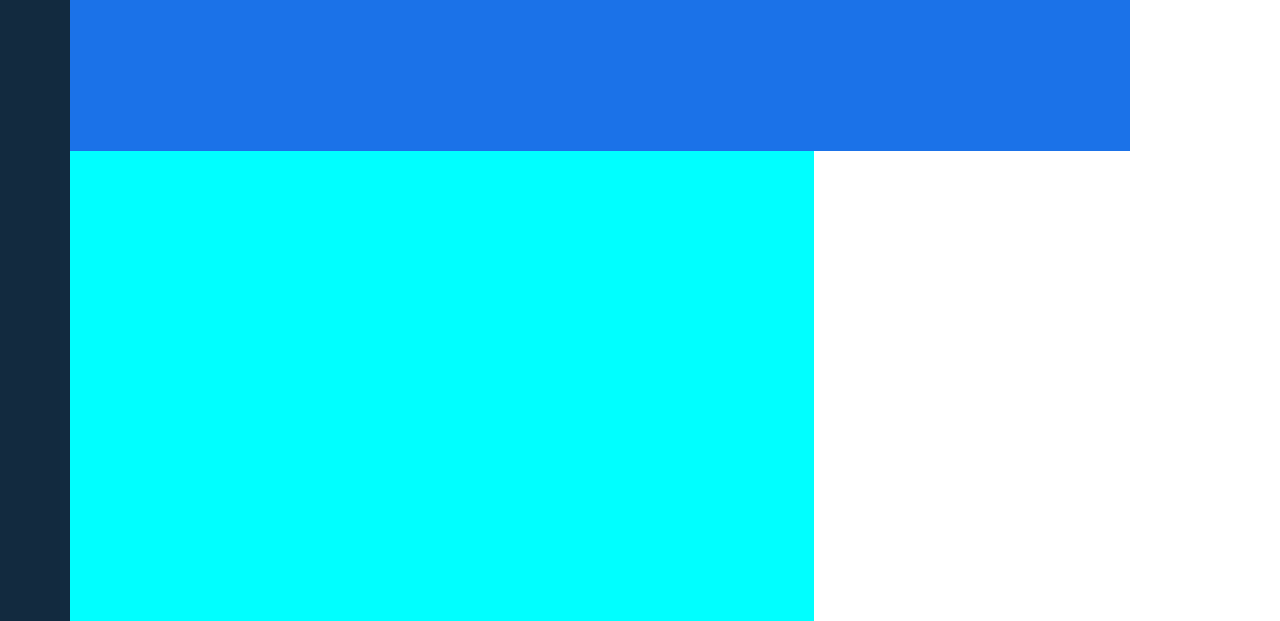
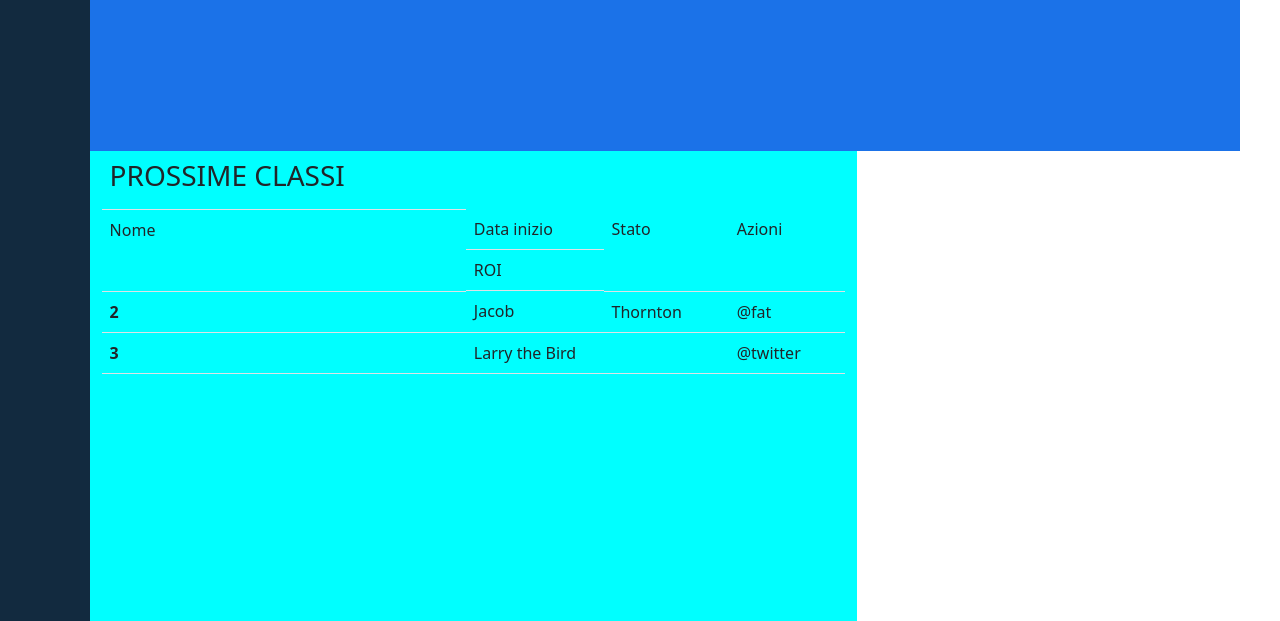
Before and after one commit to MatTeo-BT/html-css-bootstrap-dashboard, a plain HTML site: page index.html in a window 1280 px wide. Shown: the part 179-800 px from the top of the page. Drawn offline with nearby package versions, Linux system fonts and the light colour scheme.

Commit message:
layout aggiustato e inserita prima tabella

```diff
--- a/index.html
+++ b/index.html
@@ -29,8 +29,10 @@
             </div>
         </div>
     </section>
-    <section class="my_sidebar d-flex text-white">
-                <div class="container"></div>
+   </header>
+<section class="d-flex">
+   <aside class="my_sidebar d-flex text-white">
+                <div class="container">
                     <div class="flex-column justify-content-between d-flex">
                         <div class="col-2">
                             <article class="top">
@@ -45,14 +47,10 @@
                         </div>
                     </div>
                 </div>
-            </section>
-   </header>
+   </aside>
 
     <main>
-        <section >
-
-            <section>
-                <div class="container">
+            <div class="d-flex container-fluid">
                         <div class="row">
                         <section class="my_cta col-12">
                             <div class="text-white">
@@ -69,20 +67,46 @@
                                 </div>
                             </div>
                         </section>
+                        <div class="container">
                         <div class="row">
-
                             <div class="prossime-classi col-12 col-lg-8">
-
+                                <table class="table">
+                                    <thead>
+                                      <tr>
+                                        <th scope="col"> <h3>PROSSIME CLASSI </h3></th>
+                                      </tr>
+                                    </thead>
+                                    <tbody>
+                                      <tr>
+                                        <td scope="row">Nome</td>
+                                        <td class="d-none d-sm-block">Data inizio</td>
+                                        <td class="d-none d-sm-block">ROI</td>
+                                        <td>Stato</td>
+                                        <td>Azioni</td>
+                                      </tr>
+                                      <tr>
+                                        <th scope="row">2</th>
+                                        <td>Jacob</td>
+                                        <td>Thornton</td>
+                                        <td>@fat</td>
+                                      </tr>
+                                      <tr>
+                                        <th scope="row">3</th>
+                                        <td colspan="2">Larry the Bird</td>
+                                        <td>@twitter</td>
+                                      </tr>
+                                    </tbody>
+                                  </table>
                             </div>
                             <div class="faq col-lg-8">
 
                             </div>
                         </div>
-                    </div>
-                </div>
+                        </div>
 
             </section>
-        </section>
+
+
 
 
 
--- a/style.css
+++ b/style.css
@@ -4,22 +4,22 @@ header{
 
 .my_sidebar{
     background-color: #122A3F;
-    height: 100vh;
+    height: calc(100vh - 80px);
     width: 15%;
 }
 .my_cta{
     background-color: #1B72E8;
     height: 250px;
-    width: 85%;
+
 }
 
 @media screen and (min-width: 768px) {
     .my_sidebar{
         width: 7%;
     }
-    .my_cta{
+    /* .my_cta{
         width: 93%;
-    }
+    } */
 
 }
 @media screen and (min-width: 992px) {
@@ -27,9 +27,9 @@ header{
         width: 7%;
 
     }
-    .my_cta{
+    /* .my_cta{
         width: 93%;
-    }
+    } */
 }
 .prossime-classi{
     background-color: aqua;
```
